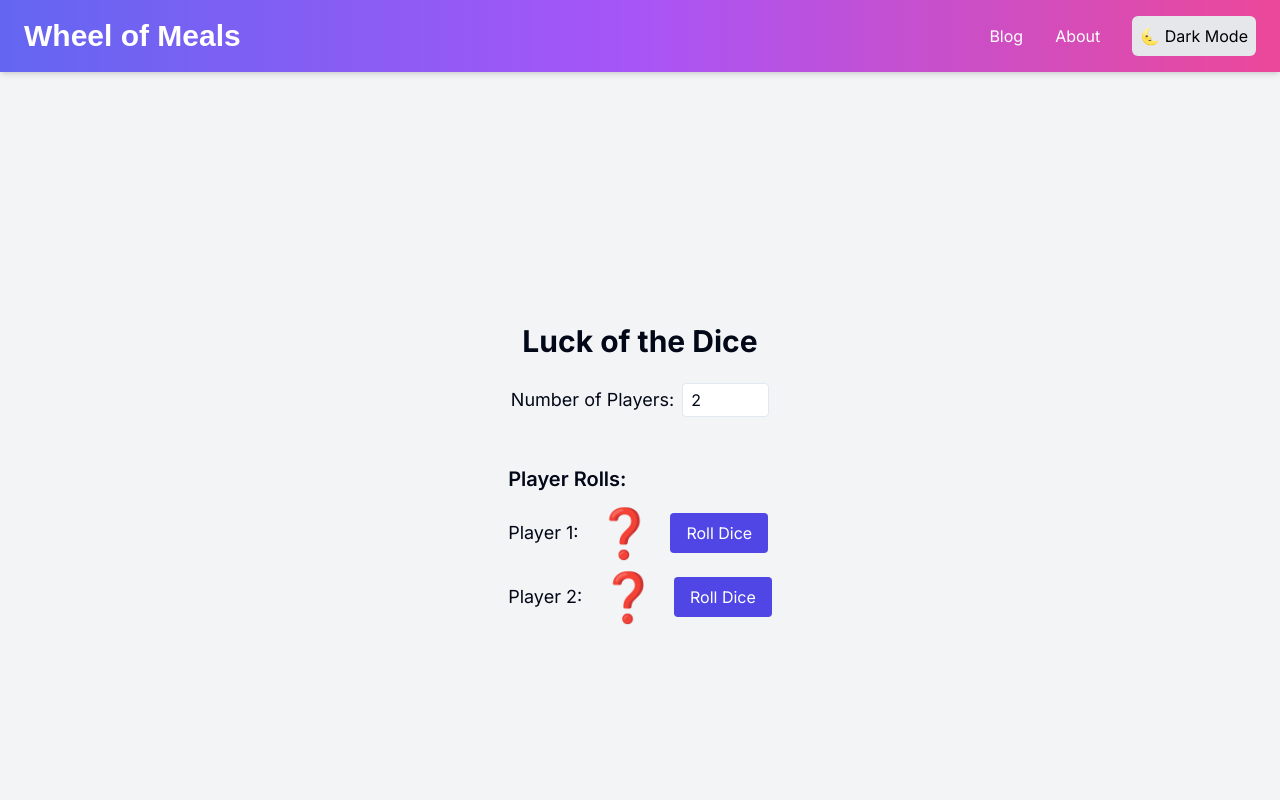
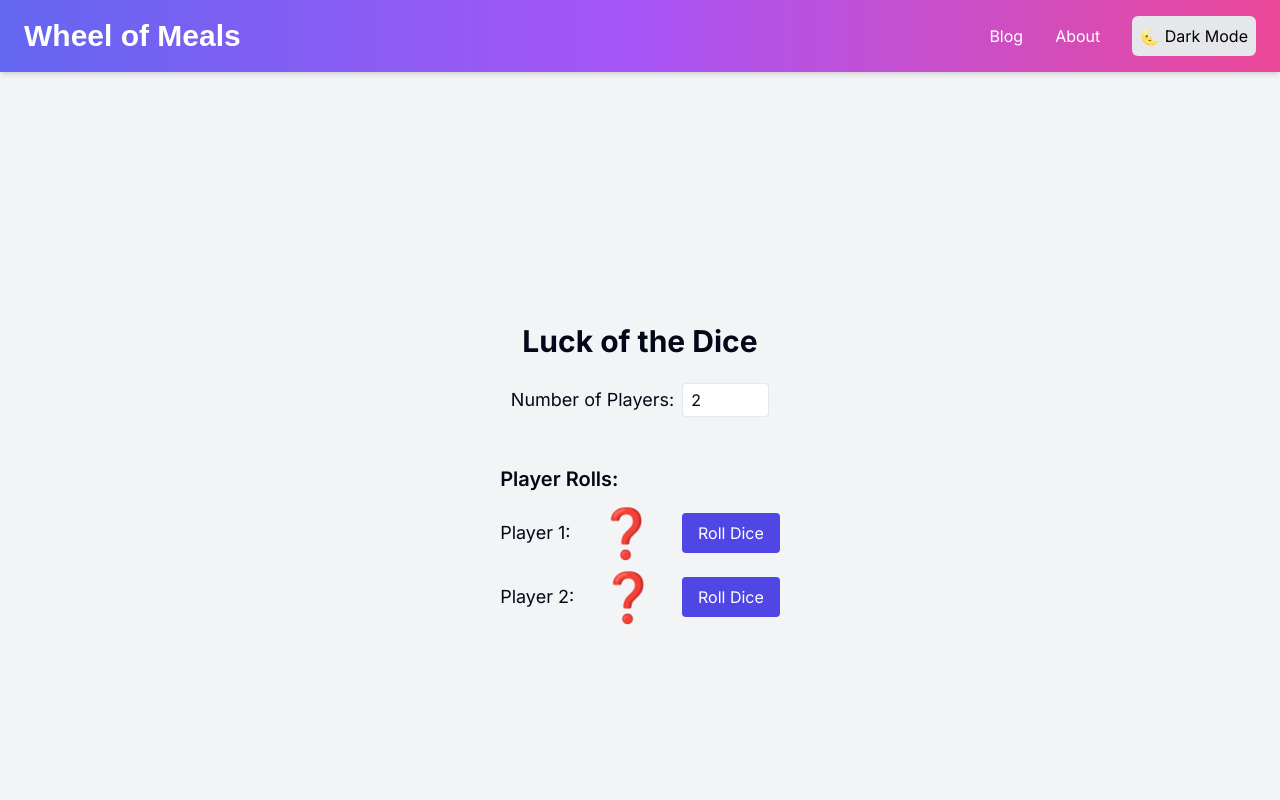
Before and after one commit to omeryildirim0/wheel, a Next.js app: page /games/dice in a window 1280 px wide. Shown: the top 800 px of the page. Built offline with nearby package versions, Linux system fonts and the light colour scheme.

Commit message:
dice aligned

```diff
--- a/app/games/dice/page.tsx
+++ b/app/games/dice/page.tsx
@@ -59,7 +59,7 @@ const LuckOfTheDice = () => {
         <h2 className="text-xl font-semibold mb-4">Player Rolls:</h2>
         <ul className="space-y-4">
           {playerRolls.map((roll, index) => (
-            <li key={index} className="flex items-center space-x-4">
+            <li key={index} className="flex justify-between items-center space-x-6">
               <span className="text-lg">Player {index + 1}: </span>
 
               {rolling === index ? (
```
